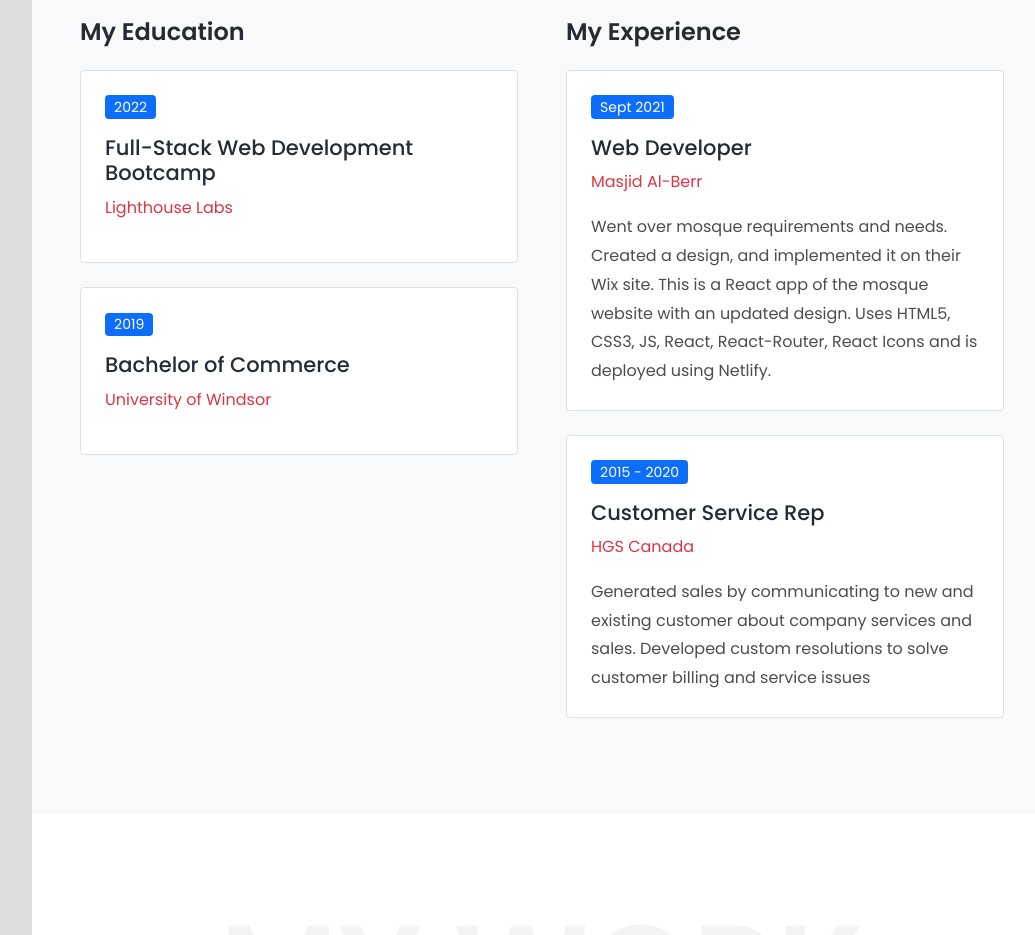
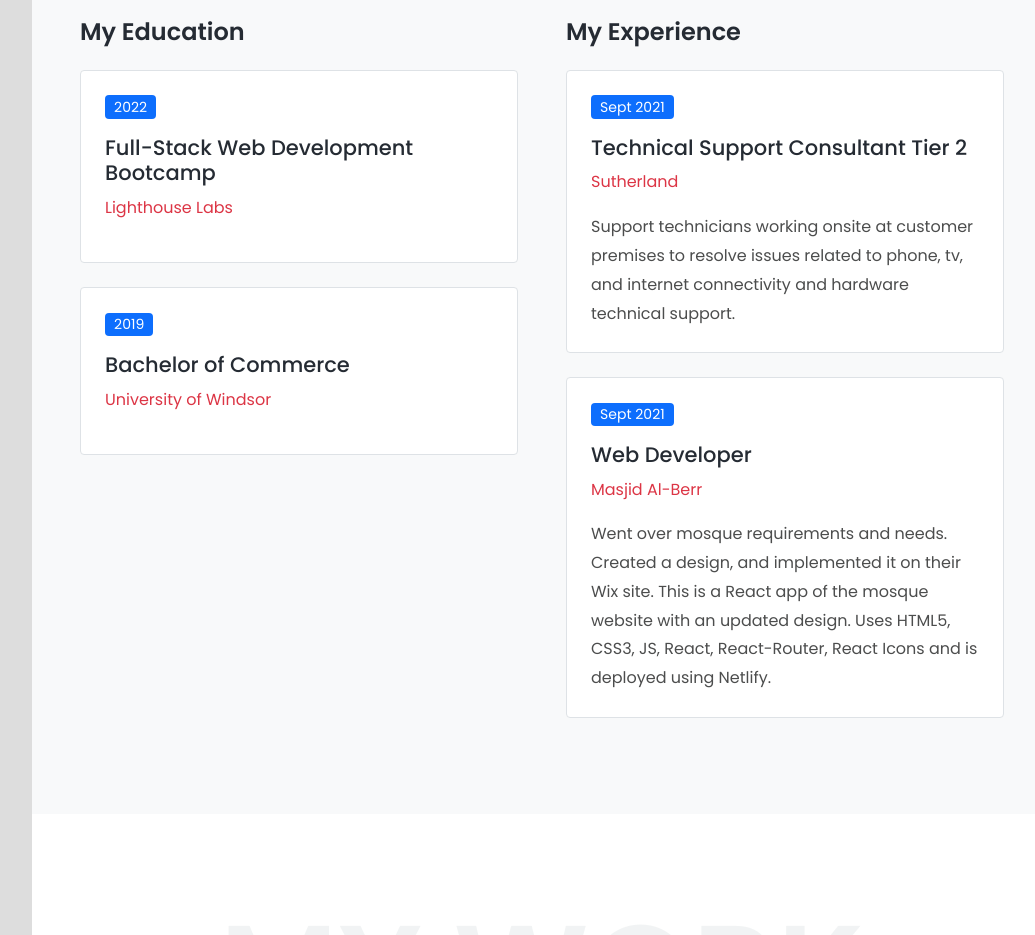
Before and after one commit to Mohamed-C0DE/Portfolio, a plain HTML site: page index.html in a window 1280 px wide. Shown: the part 1740-2675 px from the top of the page, without its empty margins (228-1263 px from the left). Drawn offline with Linux system fonts and the light colour scheme.

Commit message:
update experience

```diff
--- a/index.html
+++ b/index.html
@@ -296,19 +296,18 @@
             <h2 class="text-6 fw-600 mb-4">My Experience</h2>
             <div class="bg-white border rounded p-4 mb-4">
               <p class="badge bg-primary text-2 fw-400">Sept 2021</p>
+              <h3 class="text-5">Technical Support Consultant Tier 2</h3>
+              <p class="text-danger">Sutherland</p>
+              <p class="mb-0">
+                Support technicians working onsite at customer premises to resolve issues related to phone, tv, and internet connectivity and hardware technical support.
+              </p>
+            </div>
+            <div class="bg-white border rounded p-4 mb-4">
+              <p class="badge bg-primary text-2 fw-400">Sept 2021</p>
               <h3 class="text-5">Web Developer</h3>
               <p class="text-danger">Masjid Al-Berr</p>
               <p class="mb-0">
                 Went over mosque requirements and needs. Created a design, and implemented it on their Wix site. This is a React app of the mosque website with an updated design. Uses HTML5, CSS3, JS, React, React-Router, React Icons and is deployed using Netlify.
-              </p>
-            </div>
-            <div class="bg-white border rounded p-4 mb-4">
-              <p class="badge bg-primary text-2 fw-400">2015 - 2020</p>
-              <h3 class="text-5">Customer Service Rep</h3>
-              <p class="text-danger">HGS Canada</p>
-              <p class="mb-0">
-                Generated sales by communicating to new and existing customer about company services and sales. Developed custom resolutions to solve customer billing and service issues
-
               </p>
             </div>
           </div>
```
